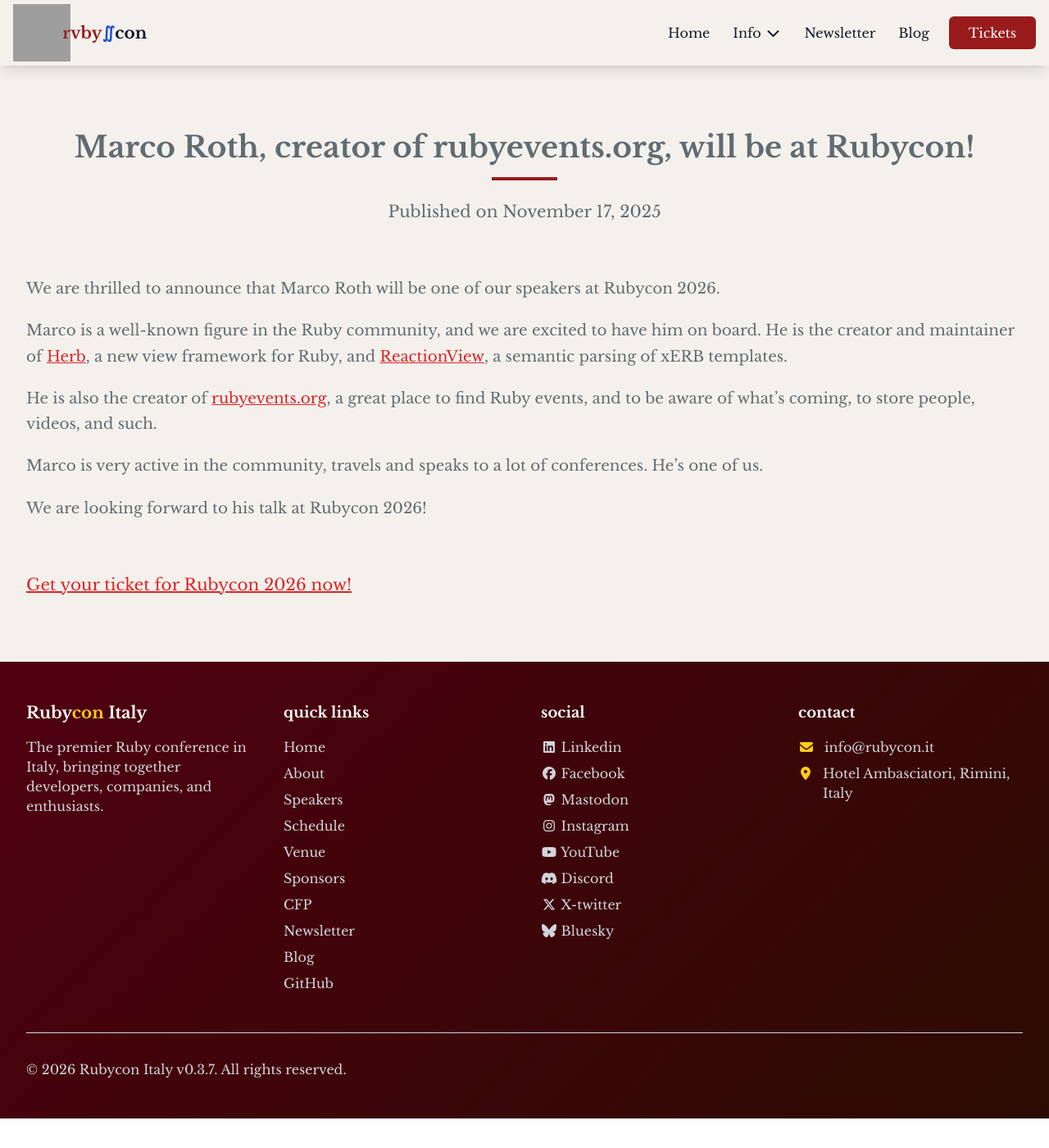
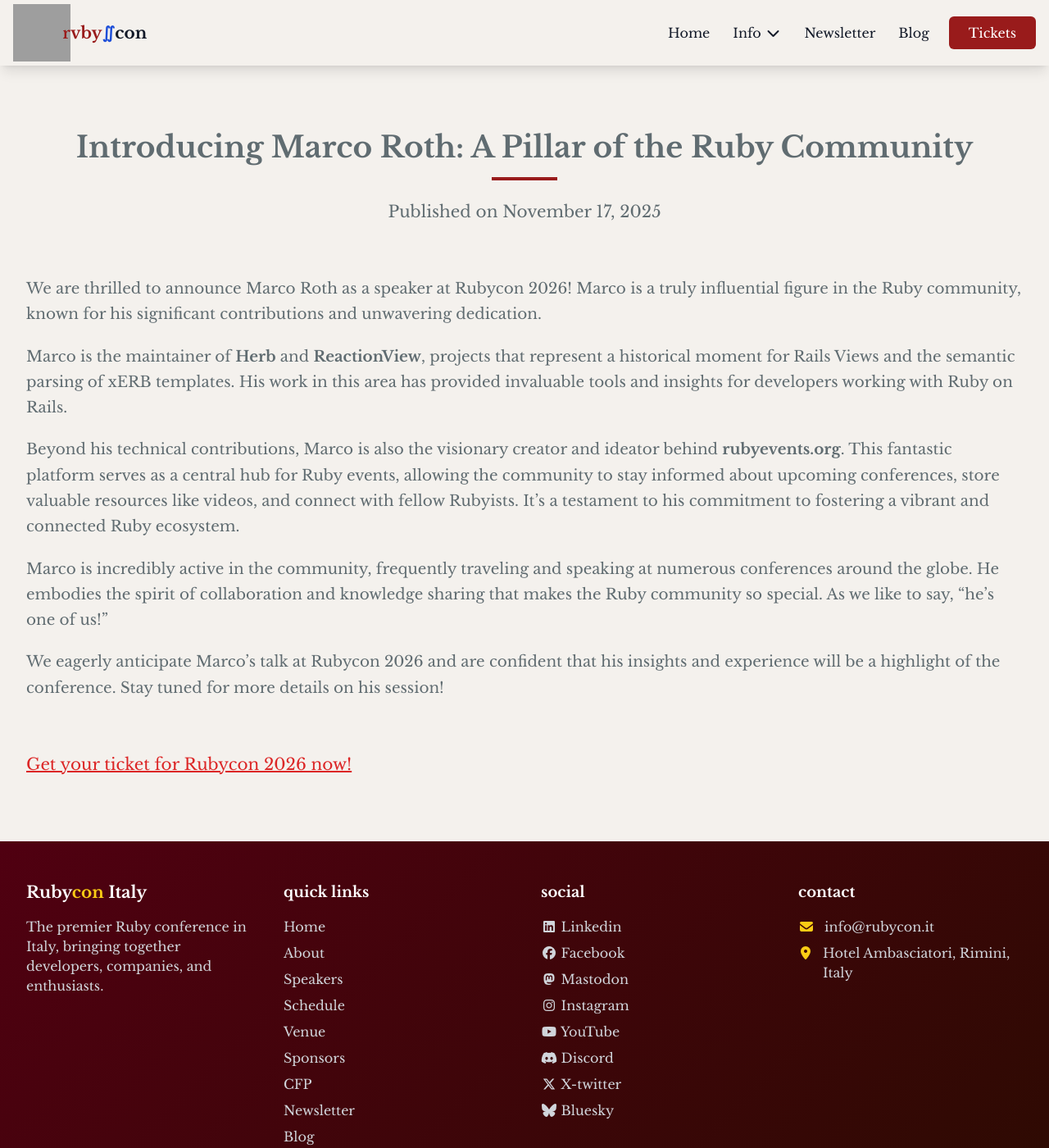
Before and after one commit to palladius/rubycon.it, a Jekyll site: the page built from rubycon.it/_posts/2025-11-17-marco-roth.md, in a window 1280 px wide and 1400 px high. Shown: the whole window at 82% size. Built offline with Jekyll 4.4.1, drawn with Linux system fonts in a browser that asks for light colours; nearby versions of some CDN libraries; grey boxes are pictures that could not be loaded.

Commit message:
feat(speakers): 🗣️ Introduce Marco Roth as a speaker (Issue #48)

```diff
--- a/rubycon.it/_config.yml
+++ b/rubycon.it/_config.yml
@@ -22,7 +22,7 @@
 # When we have the email for the domain:
 info_email: info@rubycon.it
 cfp_email: cfp@rubycon.it
-site_version: '0.3.7'
+site_version: '0.3.8'
 
 event:
   name: Rubycon
--- a/rubycon.it/_posts/2025-11-17-marco-roth.md
+++ b/rubycon.it/_posts/2025-11-17-marco-roth.md
@@ -1,17 +1,19 @@
 ---
 layout: article
-title: "Marco Roth, creator of rubyevents.org, will be at Rubycon!"
-author: Marco Roth
-image: marco_roth.jpeg
+title: "Introducing Marco Roth: A Pillar of the Ruby Community"
+author: "Gemini CLI"
+date: 2025-11-17 10:00:00 +0100
+categories: speakers
+tags: [speaker, ruby, community, herbst, reactionview, rubyevents]
+image: /assets/images/articles/marco_roth_placeholder.png
 ---
 
-We are thrilled to announce that Marco Roth will be one of our speakers at Rubycon 2026.
+We are thrilled to announce Marco Roth as a speaker at Rubycon 2026! Marco is a truly influential figure in the Ruby community, known for his significant contributions and unwavering dedication.
 
-Marco is a well-known figure in the Ruby community, and we are excited to have him on board.
-He is the creator and maintainer of [Herb](https://github.com/trailblazer/herb), a new view framework for Ruby, and [ReactionView](https://github.com/marcoroth/reactionview), a semantic parsing of xERB templates.
+Marco is the maintainer of **Herb** and **ReactionView**, projects that represent a historical moment for Rails Views and the semantic parsing of xERB templates. His work in this area has provided invaluable tools and insights for developers working with Ruby on Rails.
 
-He is also the creator of [rubyevents.org](https://www.rubyevents.org/), a great place to find Ruby events, and to be aware of what's coming, to store people, videos, and such.
+Beyond his technical contributions, Marco is also the visionary creator and ideator behind **rubyevents.org**. This fantastic platform serves as a central hub for Ruby events, allowing the community to stay informed about upcoming conferences, store valuable resources like videos, and connect with fellow Rubyists. It's a testament to his commitment to fostering a vibrant and connected Ruby ecosystem.
 
-Marco is very active in the community, travels and speaks to a lot of conferences. He's one of us.
+Marco is incredibly active in the community, frequently traveling and speaking at numerous conferences around the globe. He embodies the spirit of collaboration and knowledge sharing that makes the Ruby community so special. As we like to say, "he's one of us!"
 
-We are looking forward to his talk at Rubycon 2026!
+We eagerly anticipate Marco's talk at Rubycon 2026 and are confident that his insights and experience will be a highlight of the conference. Stay tuned for more details on his session!
```
Also changed, not shown: CHANGELOG.md.
